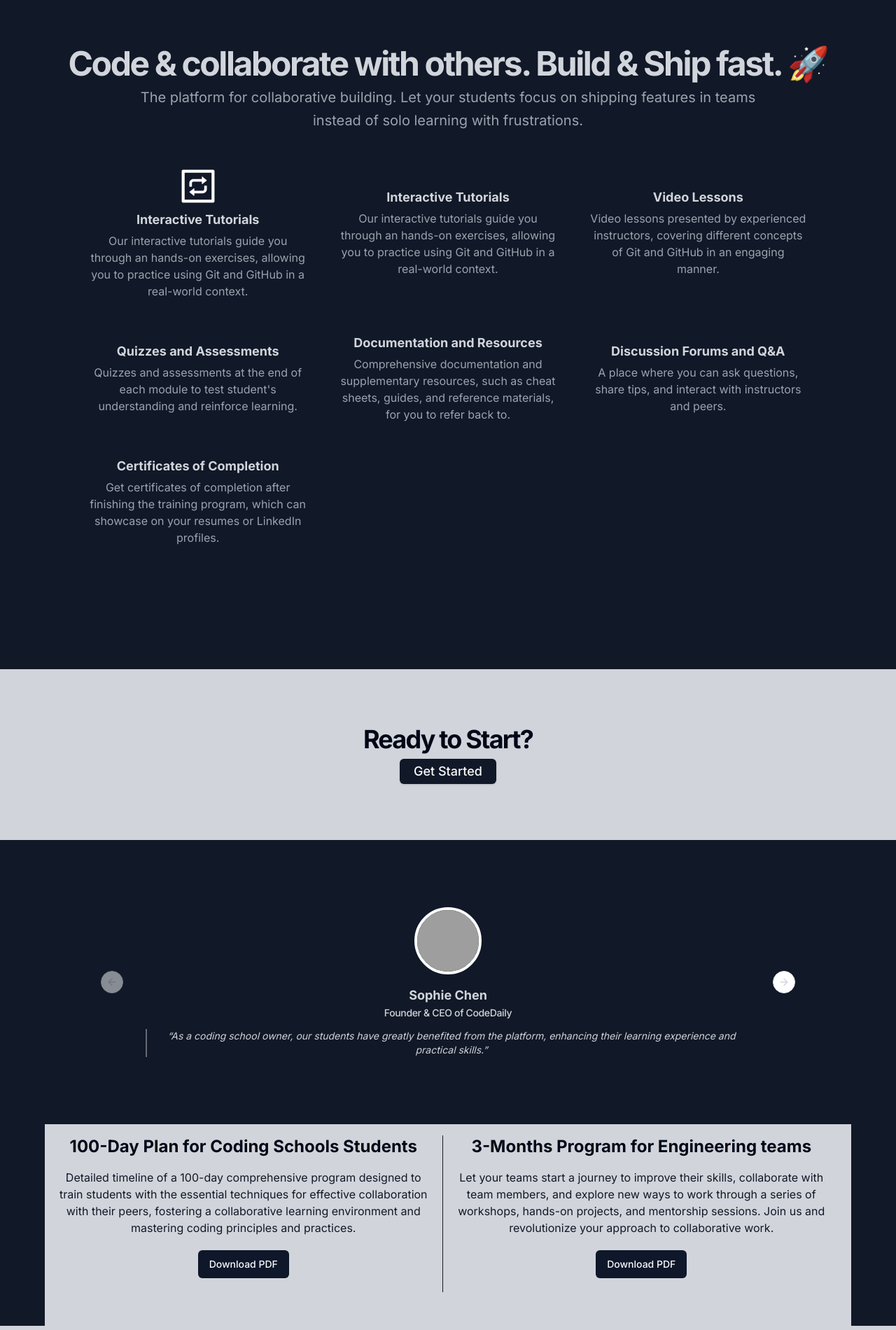
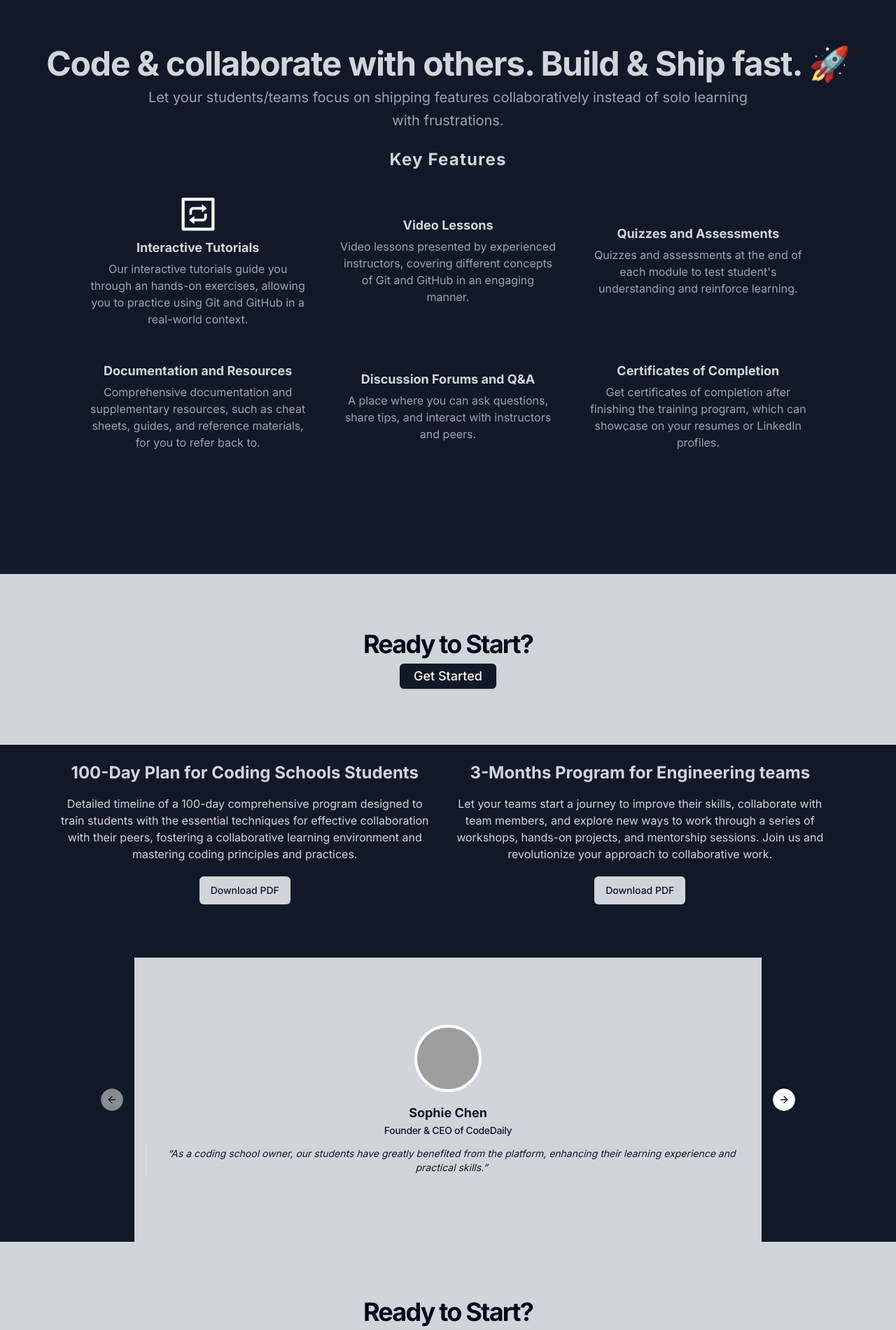
Before and after one commit to segunajibola/git-100, a Next.js app: page / in a window 1280 px wide. Shown: the part 960-2860 px from the top of the page at 70% size. Built offline with nearby package versions, Linux system fonts and the light colour scheme; grey boxes are pictures that could not be loaded.

Commit message:
100-day-plan

```diff
--- a/app/page.tsx
+++ b/app/page.tsx
@@ -6,11 +6,11 @@ export default function Home() {
       <Hero />
       <Features />
       <GetStarted />
-      <Testimonials />
       {/* <div>
       <iframe src='https://cdn.knightlab.com/libs/timeline3/latest/embed/index.html?source=185lt-wZWweRhCd8kkOFf-EScSovNdn8Jkdo7_ztQP8I&font=Default&lang=en&initial_zoom=2&height=650' width='100%' height='650' webkitallowfullscreen mozallowfullscreen allowfullscreen frameborder='0'></iframe>
       </div> */}
       <TimeLine />
+      <Testimonials />
       <GetStarted />
       <NewsLetter />
     </>
--- a/app/section/Features.tsx
+++ b/app/section/Features.tsx
@@ -5,20 +5,22 @@ export const Features: () => React.JSX.Element = () => {
   return (
     <main className="flex-1">
       <section className="w-full py-10 md:py-24 lg:py-32 bg-gray-900 dark:bg-gray-300">
-        <div className="container px-4 md:px-6">
+        <div className="container px-4 md:px-6 text-center">
           <div className="flex flex-col items-center justify-center space-y-4 text-center">
             <div className="space-y-2">
-              <h2 className="text-3xl text-gray-300 font-bold tracking-tighter sm:text-5xl">
+              <h2 className="text-3xl text-gray-300 font-bold tracking-tight sm:text-5xl">
                 Code & collaborate with others. Build & Ship fast. 🚀
               </h2>
               <p className="max-w-[900px] mx-auto text-gray-400 md:text-xl/relaxed lg:text-base/relaxed xl:text-xl/relaxed dark:text-gray-400">
-                The platform for collaborative building. Let your students focus
-                on shipping features in teams instead of solo learning with
-                frustrations.
+                Let your students/teams focus on shipping features
+                collaboratively instead of solo learning with frustrations.
               </p>
             </div>
           </div>
-          <div className="mx-auto grid max-w-5xl items-center gap-7 py-12 lg:grid-cols-3 lg:gap-12 text-center">
+          <h2 className="text-gray-300 text-2xl mt-6 font-bold tracking-wider">
+            Key Features
+          </h2>
+          <div className="mx-auto grid max-w-5xl items-center gap-7 pt-8 pb-12 lg:grid-cols-3 lg:gap-12 text-center">
             {featureData.map((feature) => (
               <div key={feature.name} className="grid gap-1">
                 <feature.icon size={60} className="text-white mx-auto" />
@@ -30,17 +32,6 @@ export const Features: () => React.JSX.Element = () => {
                 </p>
               </div>
             ))}
-            <div className="grid gap-1">
-              {/* <AiOutlineInteraction size={60} className="text-white mx-auto" /> */}
-              <h3 className="text-lg font-bold text-gray-300">
-                Interactive Tutorials
-              </h3>
-              <p className="text-gray-400 dark:text-gray-400">
-                Our interactive tutorials guide you through an hands-on
-                exercises, allowing you to practice using Git and GitHub in a
-                real-world context.
-              </p>
-            </div>
             <div className="grid gap-1">
               {/* <MdOndemandVideo size={60} className="text-white" /> */}
               <h3 className="text-lg font-bold text-gray-300">Video Lessons</h3>
--- a/app/section/NewsLetter.tsx
+++ b/app/section/NewsLetter.tsx
@@ -20,7 +20,7 @@ export const NewsLetter: () => React.JSX.Element = () => {
               type="email"
             />
             <Button
-              className="rounded-md bg-gray-200 px-6 py-3 text-gray-900 hover:bg-indigo-700 focus:outline-none"
+              className="rounded-md bg-gray-300 px-6 py-3 text-gray-900 hover:bg-gray-100 hover:text-black focus:outline-none"
               type="submit"
             >
               Subscribe
--- a/app/section/Testimonials.tsx
+++ b/app/section/Testimonials.tsx
@@ -11,7 +11,7 @@ import { Testimonial } from "@/lib/types"
 
 export const Testimonials: () => React.JSX.Element = () => {
   return (
-    <Carousel className="max-w-[70vw] mx-auto text-gray-300 py-24 flex items-center justify-center">
+    <Carousel className="max-w-[70vw] mx-auto bg-gray-300 text-gray-900 py-24 flex items-center justify-center">
       <CarouselContent>
         {testimonialsData.map((testimonial: Testimonial) => (
           <CarouselItem>
--- a/app/section/TimeLine.tsx
+++ b/app/section/TimeLine.tsx
@@ -3,28 +3,28 @@ import { Button } from "@/components/ui/button";
 
 export const TimeLine: () => React.JSX.Element = () => {
   return (
-    <div className="w-full max-w-6xl bg-gray-300 mx-auto p-4">
+    <div className="w-full max-w-6xl bg-gray-900 text-gray-300 mx-auto py-6 px-5">
       <div className="flex flex-col gap-8">
         <div className="flex flex-col md:flex-row gap-4 justify-center items-center text-center">
           <div className="flex-1 md:border-r border-gray-900 dark:border-gray-200 pr-4">
             <h2 className="text-2xl font-bold mb-4">
               100-Day Plan for Coding Schools Students
             </h2>
-            <p className="text-gray-900 dark:text-gray-100 text-center">
+            <p className="dark:text-gray-900 text-center">
               Detailed timeline of a 100-day comprehensive program designed to
               train students with the essential techniques for effective
               collaboration with their peers, fostering a collaborative learning
               environment and mastering coding principles and practices.
             </p>
             <div className="flex justify-center items-center my-5">
-              <Button>Download PDF</Button>
+              <Button className="bg-gray-300 text-gray-900">Download PDF</Button>
             </div>
           </div>
           <div className="flex-1 pr-4">
             <h2 className="text-2xl font-bold mb-4">
               3-Months Program for Engineering teams
             </h2>
-            <p className="text-gray-900 dark:text-gray-100">
+            <p className="dark:text-gray-900">
               Let your teams start a journey to improve their skills,
               collaborate with team members, and explore new ways to work
               through a series of workshops, hands-on projects, and mentorship
@@ -32,7 +32,7 @@ export const TimeLine: () => React.JSX.Element = () => {
               work.
             </p>
             <div className="flex justify-center items-center my-5">
-              <Button>Download PDF</Button>
+              <Button className="bg-gray-300 text-gray-900">Download PDF</Button>
             </div>
           </div>
         </div>
```
